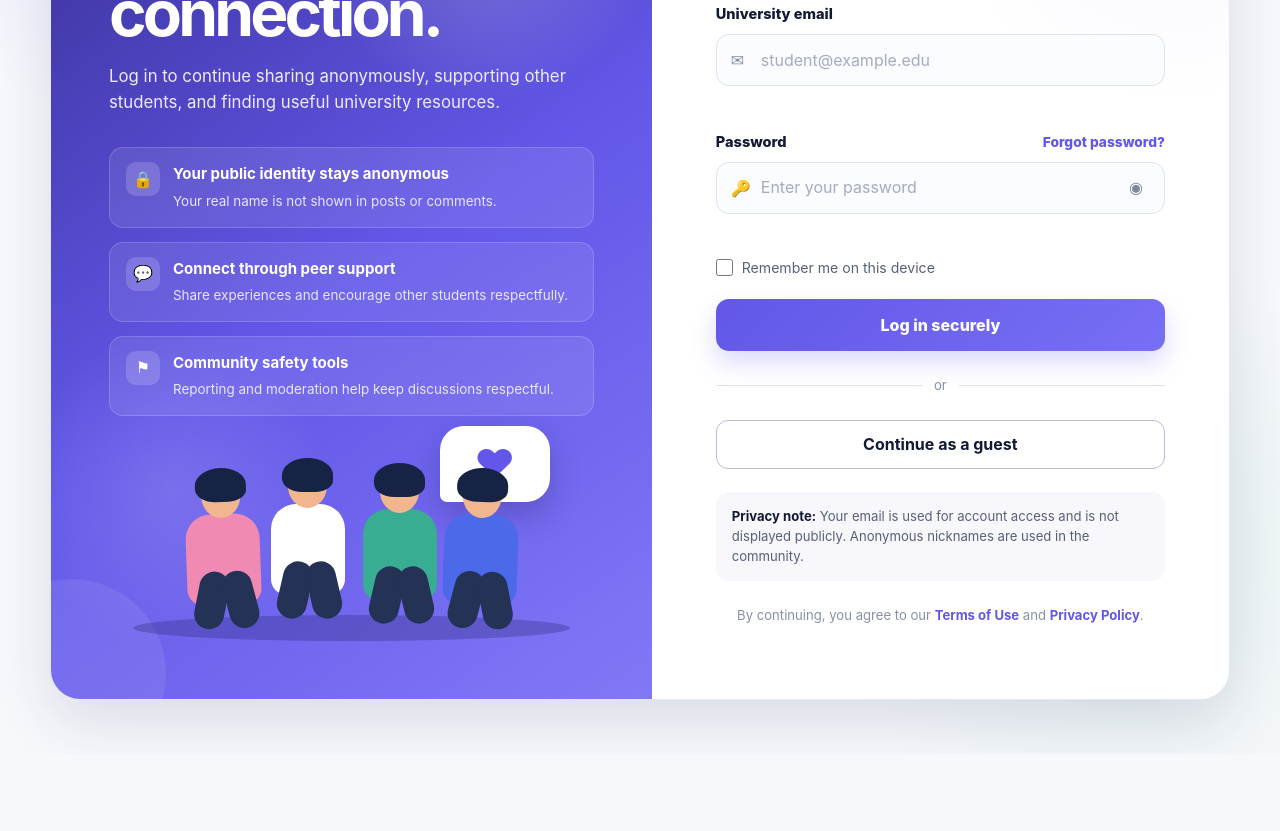
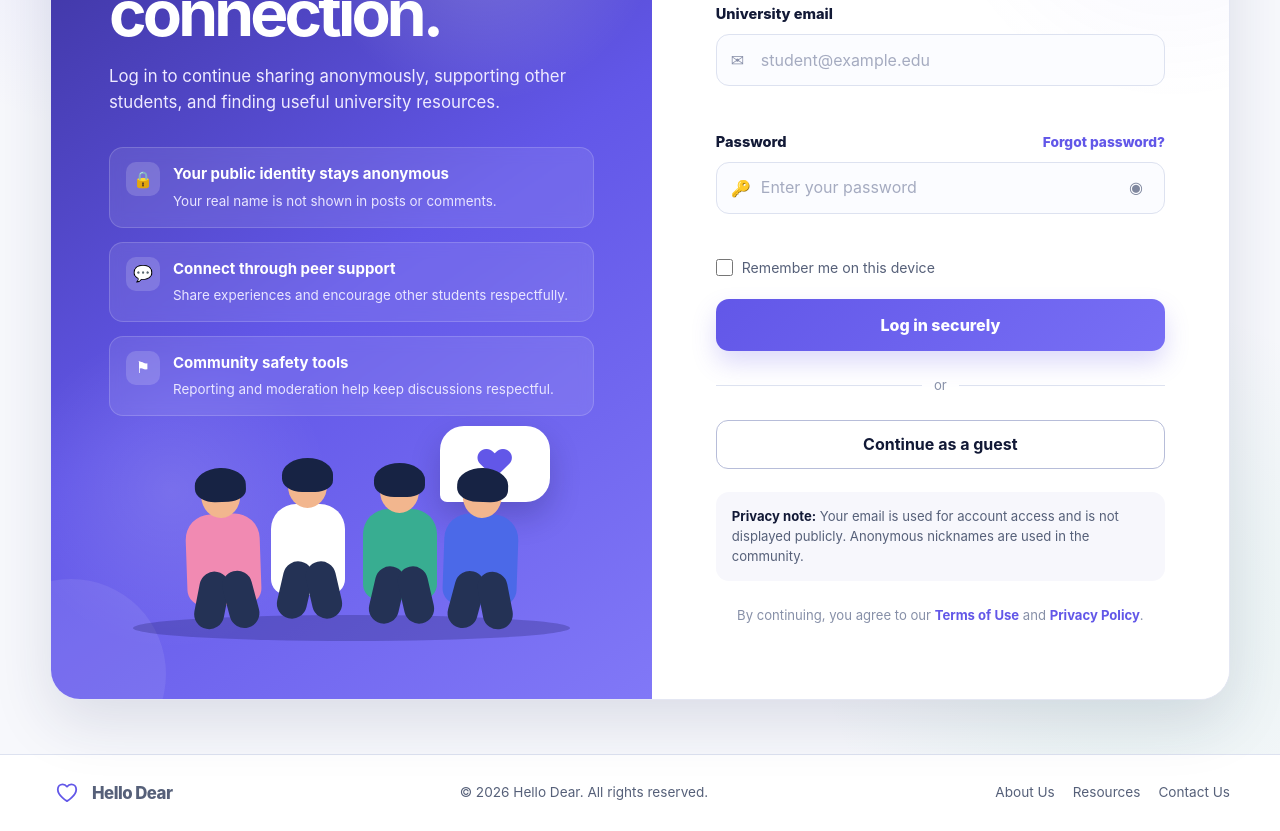
Before and after one commit to ZHANGJIALELLLLL/CP3407.2026, a plain HTML site: page login.html in a window 1280 px wide. Shown: the part 379-1210 px from the top of the page. Before the commit the page ends 1133 px from the top, so only its background shows below. Drawn offline with Linux system fonts and the light colour scheme.

Commit message:
feat: add consistent site footer to login.html and signup.html

```diff
--- a/login.html
+++ b/login.html
@@ -31,6 +31,55 @@
       box-sizing: border-box;
       margin: 0;
       padding: 0;
+    }
+
+    .site-footer {
+      border-top: 1px solid var(--border);
+      background: var(--white);
+    }
+
+    .footer-bar {
+      min-height: 76px;
+      display: flex;
+      flex-wrap: wrap;
+      align-items: center;
+      justify-content: space-between;
+      gap: 16px;
+      color: var(--text);
+      font-size: 0.85rem;
+    }
+
+    .footer-bar .brand {
+      display: inline-flex;
+      align-items: center;
+      gap: 8px;
+      font-size: 1.05rem;
+      font-weight: 800;
+      letter-spacing: -0.03em;
+    }
+
+    .footer-bar .brand-mark {
+      color: var(--primary);
+      display: grid;
+      place-items: center;
+    }
+
+    .footer-bar-links {
+      display: flex;
+      flex-wrap: wrap;
+      gap: 18px;
+    }
+
+    .footer-bar-links a:hover {
+      color: var(--primary);
+    }
+
+    @media (max-width: 640px) {
+      .footer-bar {
+        flex-direction: column;
+        align-items: flex-start;
+        padding: 20px 0;
+      }
     }
 
     html {
@@ -932,6 +981,27 @@
     </div>
   </main>
 
+  <footer class="site-footer">
+    <div class="container footer-bar">
+      <a class="brand" href="index.html">
+        <span class="brand-mark" aria-hidden="true">
+          <svg viewBox="0 0 48 48" width="26" height="26">
+            <path d="M24 39S7 29 7 17.5C7 11.7 11.3 8 16 8c3.6 0 6.3 2 8 4.3C25.7 10 28.4 8 32 8c4.7 0 9 3.7 9 9.5C41 29 24 39 24 39Z"
+                  fill="none" stroke="currentColor" stroke-width="3.3"
+                  stroke-linecap="round" stroke-linejoin="round"/>
+          </svg>
+        </span>
+        Hello Dear
+      </a>
+      <span>© 2026 Hello Dear. All rights reserved.</span>
+      <div class="footer-bar-links">
+        <a href="about.html">About Us</a>
+        <a href="resources.html">Resources</a>
+        <a href="#">Contact Us</a>
+      </div>
+    </div>
+  </footer>
+
   <script>
     const menuToggle = document.getElementById("menuToggle");
     const navLinks = document.getElementById("navLinks");
```
